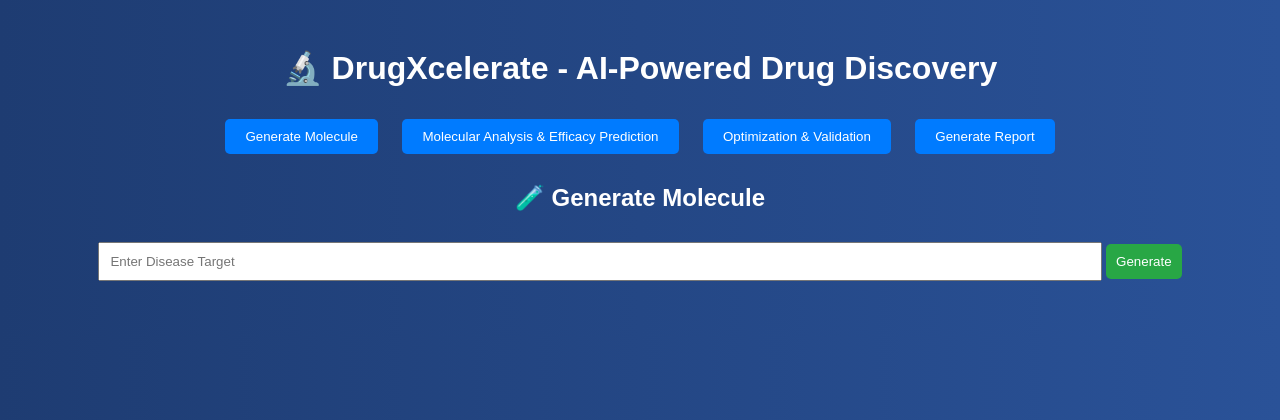
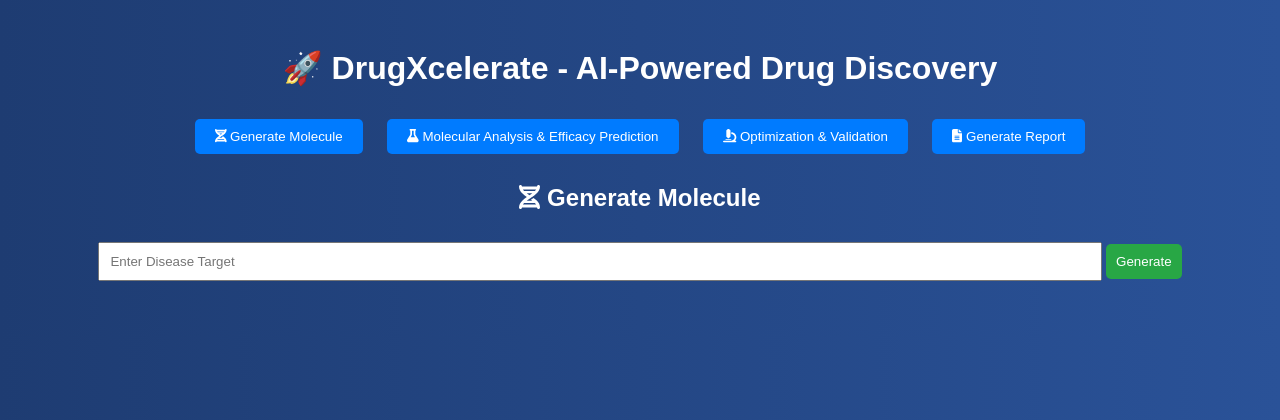
Before and after one commit to bommareddythanmayasree/drug-delivery, a Flask app: page / in a window 1280 px wide. Shown: the top 420 px of the page. Run offline with Flask 3, Linux system fonts and the light colour scheme; parts of the project's set-up code (start-up, migrations or seed data) failed here and were passed over.

Commit message:
Update index.html

```diff
--- a/backend/templates/index.html
+++ b/backend/templates/index.html
@@ -3,49 +3,69 @@
 <head>
     <meta charset="UTF-8">
     <meta name="viewport" content="width=device-width, initial-scale=1.0">
-    <title>AI-Powered Drug Discovery</title>
+    <title>DrugXcelerate AI - Drug Discovery</title>
+
+    <!-- Style -->
     <link rel="stylesheet" href="{{ url_for('static', filename='style.css') }}">
+
+    <!-- FontAwesome for Icons -->
+    <script src="https://cdnjs.cloudflare.com/ajax/libs/font-awesome/6.4.2/js/all.min.js" defer></script>
 </head>
-<script src="script.js"></script>
 
 <body>
-    <h1>🔬 DrugXcelerate - AI-Powered Drug Discovery</h1>
+    <div class="container">
+        <h1>🚀 DrugXcelerate - AI-Powered Drug Discovery</h1>
 
+        <!-- Tabs -->
         <div class="tabs">
-        <button onclick="showTab('generate')">Generate Molecule</button>
-        <button onclick="showTab('analyze')">Molecular Analysis & Efficacy Prediction</button>
-        <button onclick="showTab('optimize')">Optimization & Validation</button>
-        <button onclick="showTab('report')">Generate Report</button>
+            <button class="tab-btn active" onclick="showTab('generate')">
+                <i class="fas fa-dna"></i> Generate Molecule
+            </button>
+            <button class="tab-btn" onclick="showTab('analyze')">
+                <i class="fas fa-flask"></i> Molecular Analysis & Efficacy Prediction
+            </button>
+            <button class="tab-btn" onclick="showTab('optimize')">
+                <i class="fas fa-microscope"></i> Optimization & Validation
+            </button>
+            <button class="tab-btn" onclick="showTab('report')">
+                <i class="fas fa-file-alt"></i> Generate Report
+            </button>
         </div>
 
-    <div id="generate" class="tab-content">
-        <h2>🧪 Generate Molecule</h2>
+        <!-- Tab: Generate -->
+        <div id="generate" class="tab-content" style="display: block;">
+            <h2><i class="fas fa-dna"></i> Generate Molecule</h2>
             <input type="text" id="disease_target" placeholder="Enter Disease Target">
             <button onclick="generateMolecule()">Generate</button>
             <p id="generated_molecule"></p>
         </div>
 
-    <div id="analyze" class="tab-content" style="display:none;">
-        <h2>🔬 Molecular Analysis & Efficacy Prediction</h2>
+        <!-- Tab: Analyze -->
+        <div id="analyze" class="tab-content" style="display: none;">
+            <h2><i class="fas fa-flask"></i> Molecular Analysis & Efficacy Prediction</h2>
             <input type="text" id="molecule_input" placeholder="Enter Molecule SMILES">
             <button onclick="analyzeMolecule()">Analyze</button>
             <p id="analysis_results"></p>
         </div>
 
-    <div id="optimize" class="tab-content" style="display:none;">
-        <h2>🛠 Optimization & Validation</h2>
+        <!-- Tab: Optimize -->
+        <div id="optimize" class="tab-content" style="display: none;">
+            <h2><i class="fas fa-microscope"></i> Optimization & Validation</h2>
             <input type="text" id="optimize_input" placeholder="Enter Molecule SMILES">
             <button onclick="optimizeMolecule()">Optimize</button>
             <p id="optimized_molecule"></p>
         </div>
 
-    <div id="report" class="tab-content" style="display:none;">
-        <h2>📜 Generate Report</h2>
+        <!-- Tab: Report -->
+        <div id="report" class="tab-content" style="display: none;">
+            <h2><i class="fas fa-file-alt"></i> Generate Report</h2>
             <input type="text" id="report_molecule" placeholder="Enter Molecule">
             <button onclick="generateReport()">Generate Report</button>
             <p id="report_message"></p>
         </div>
+    </div>
 
+    <!-- JavaScript -->
     <script src="{{ url_for('static', filename='script.js') }}"></script>
 </body>
 </html>
```
Lines whose indentation alone changed are shown as unchanged.
